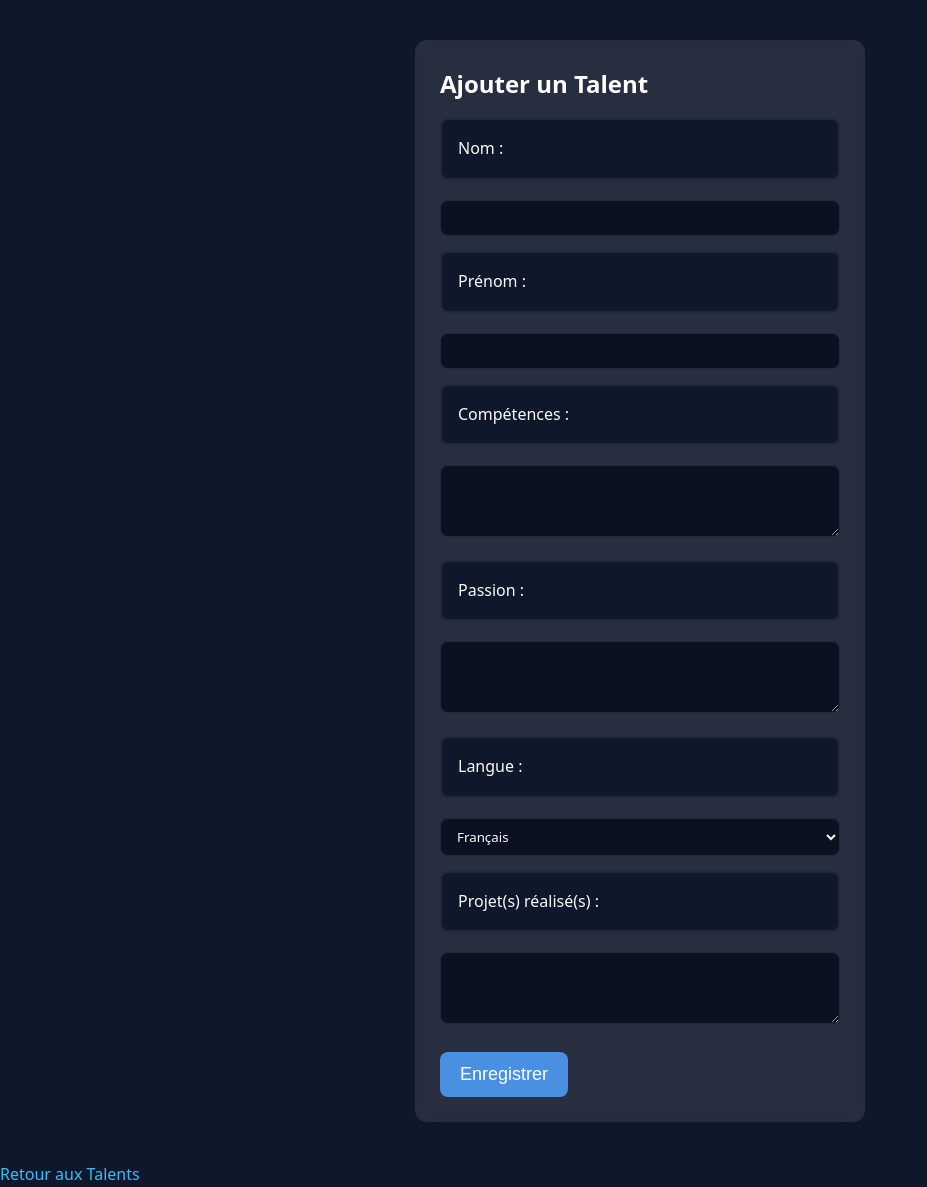
After one commit to Vexyuu/NDI, a PHP site: page /CarteTalents/AjoutTalent.php in a window 1280 px wide. The commit adds this page. Shown: the whole page, without its empty margins (0-927 px from the left). Run offline with PHP 8.4, Linux system fonts and the light colour scheme.

Commit message:
upload Carte Talents

```diff
--- /dev/null
+++ b/CarteTalents/AjoutTalent.php
@@ -0,0 +1,85 @@
+<!DOCTYPE html>
+<html lang="fr">
+<head>
+    <meta charset="UTF-8">
+    <title>Ajouter un Talent</title>
+
+    <style>
+        .form-container {
+            width: 450px;
+            margin: 40px auto;
+            background: rgba(255,255,255,0.1);
+            padding: 25px;
+            border-radius: 12px;
+            backdrop-filter: blur(8px);
+            color: white;
+        }
+
+        label { display: block; margin-top: 15px; }
+
+        select, input, textarea {
+            width: 100%;
+            padding: 10px;
+            margin-top: 8px;
+            border-radius: 8px;
+            border: none;
+        }
+
+        button {
+            margin-top: 20px;
+            padding: 12px 20px;
+            background: #4a90e2;
+            border: none;
+            color: white;
+            font-size: 18px;
+            border-radius: 8px;
+            cursor: pointer;
+        }
+
+        button:hover {
+            background: #357ac8;
+        }
+    </style>
+
+    <link rel="stylesheet" href="../styles/CarteTalents.css">
+    <link rel="stylesheet" href="../style.css">
+</head>
+<body>
+
+<div class="form-container">
+    <h2>Ajouter un Talent</h2>
+
+    <form method="POST" action="AjoutTalent_action.php">
+
+        <label>Nom :</label>
+        <input type="text" name="Nom_Talent" required>
+
+        <label>Prénom :</label>
+        <input type="text" name="Prenom_Talent" required>
+
+        <label>Compétences :</label>
+        <textarea name="Competences_Talent" rows="3" required></textarea>
+
+        <label>Passion :</label>
+        <textarea name="Passion_Talent" rows="3" required></textarea>
+
+        <label>Langue :</label>
+            <select name="Langue_Talent" id="Langue_Talent">
+            <option value="Français">Français</option>
+            <option value="English">English</option>
+            <option value="Deutsch">Deutsch</option>
+            <option value="Italian">Italian</option>
+            </select>
+
+        <label>Projet(s) réalisé(s) :</label>
+        <textarea name="ProjetPerso_Talent" rows="3" required></textarea>
+
+        <button type="submit">Enregistrer</button>
+    </form>
+</div>
+
+<a href="CarteTalent.php" class="btn-retour"> Retour aux Talents</a>
+
+
+</body>
+</html>
```
Also changed, not shown: CarteTalents/AjoutTalent_action.php (added, +36 -0 lines), CarteTalents/CarteTalent.php (+84 -7 lines), CarteTalents/NuageCompetences.php (added, +106 -0 lines), js/Carte_tilt.js (added, +36 -0 lines), assets/images/Verified_Gold.png (added), 1 other file.
